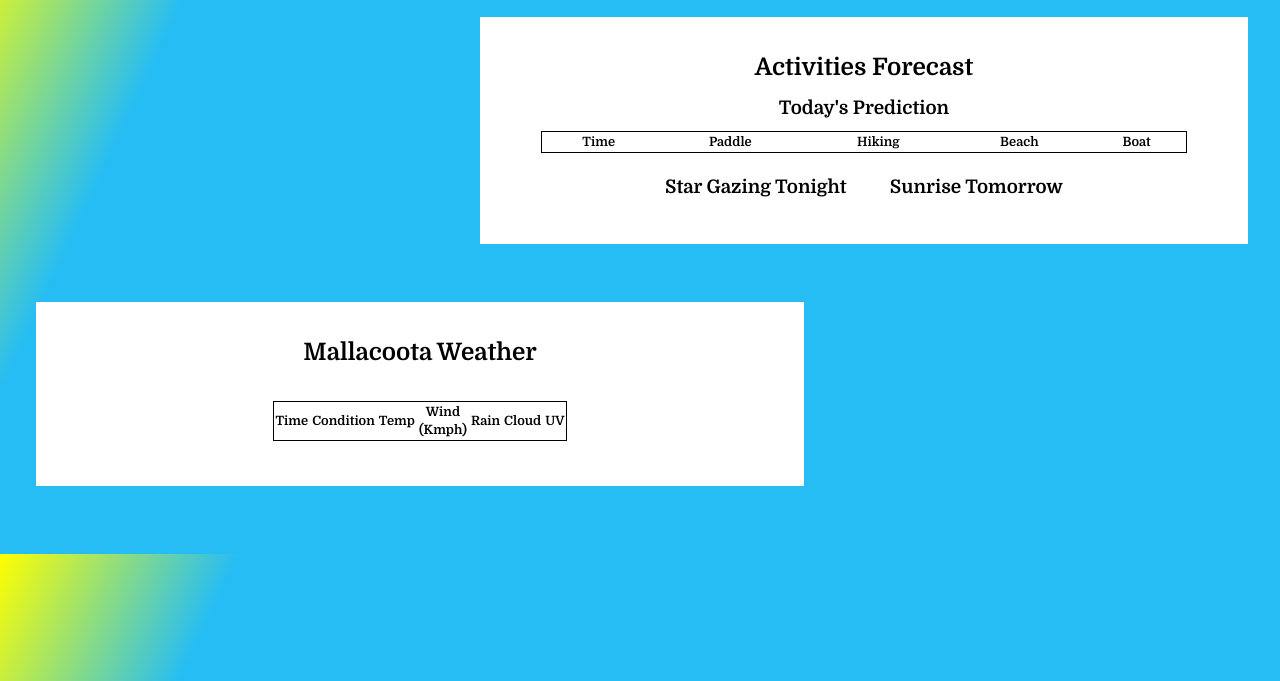
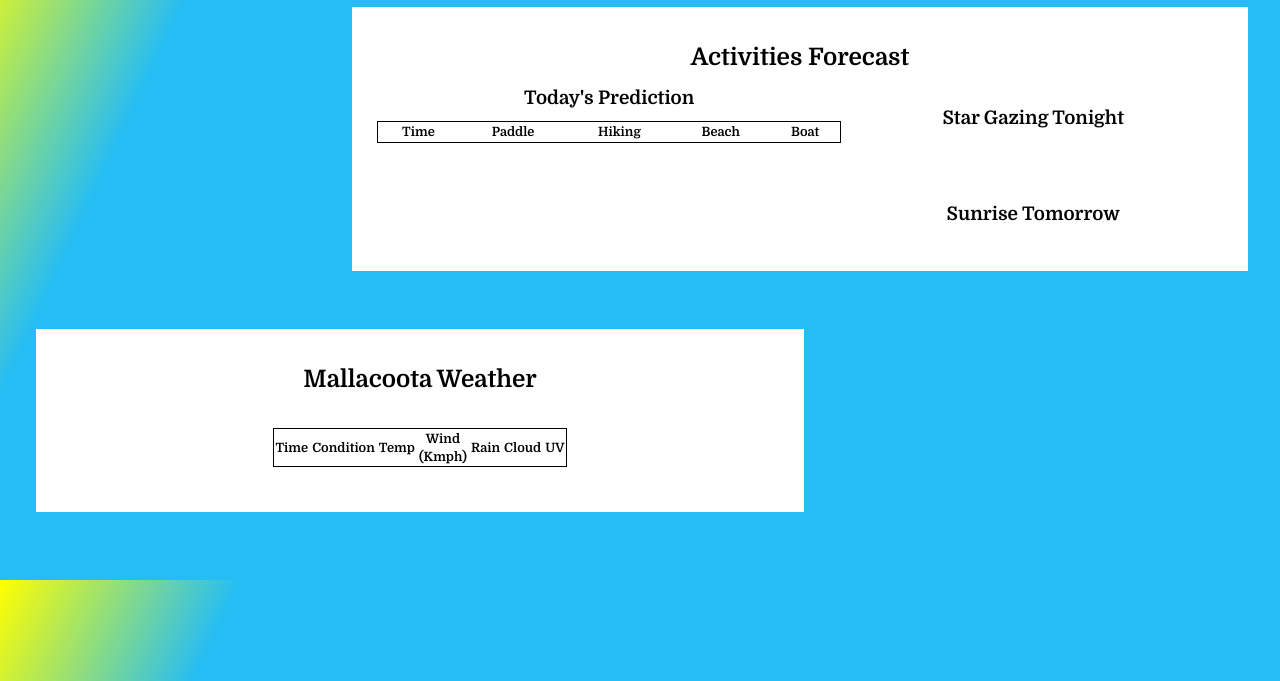
Before and after one commit to AlPoliakow/Fetch, a website: page index.html in a window 1280 px wide. Shown: the part 119-800 px from the top of the page. Drawn offline with Linux system fonts and the light colour scheme; no server answers.

Commit message:
Updated desktop styles and added div around activities prediction table with heading

```diff
--- a/css/style.css
+++ b/css/style.css
@@ -176,13 +176,6 @@
   width:100%;
 }
 
-/*div {
-  border: 2px solid purple;
-  width: 100%;
-  min-height: 50px;
-  margin: 10px 1em;
-}*/
-
 .star {
   border: none;
   margin: 0;
@@ -281,13 +274,22 @@
   h1{
     margin-top: 20px;
   }
+
   section {
     width: 60%;
     padding: 1.5em;
   }
 
+  h2{
+    width: 100%;
+  }
+
   .activities {
-    margin: 20px 0 50px 35%; /* to position section to the right */
+    margin: 0 0 50px 35%; /* to position section to the right */
+  }
+
+  .predictionToday {
+    width: 100%;
   }
 
   .weather {
@@ -295,7 +297,7 @@
   }
 
   #activitiesPrediction{
-    width: 90%;
+    width: 100%;
   }
 
   #activitiesInfo{
@@ -337,6 +339,45 @@
 
 }
 
+@media only screen and (min-width: 1200px) {
+  h1{
+    margin-top: 10px;
+  }
+
+  .activities {
+    margin: 20px 0 50px 25%; /* to position section to the right */
+    width: 70%;
+  }
+
+  #predictionToday{
+    width: 55%;
+  }
+  #activitiesPrediction {
+    width: 100%;
+
+  }
+  #activitiesInfo {
+    width: 45%;
+  }
+
+  #activitiesInfo {
+    display: block;
+  }
+
+  .starContainer{
+    max-width: 100%;
+  }
+
+  .sunriseContainer {
+    max-width: 100%;
+    margin-top: 50px;
+  }
+
+  .sunrise{
+    width: 70%;
+    margin-left: 15%;
+  }
+}
 @media print,
 (-webkit-min-device-pixel-ratio: 1.25),
 (min-resolution: 1.25dppx),
--- a/index.html
+++ b/index.html
@@ -34,6 +34,7 @@
   <main>
     <section class="activities">
       <h2>Activities Forecast</h2>
+      <div id="predictionToday">
       <h3 class="today">Today's Prediction</h3>
       <table id="activitiesPrediction">
         <tr>
@@ -44,6 +45,7 @@
           <th>Boat</th>
         </tr>
       </table>
+    </div>
       <div id="activitiesInfo">
         <article class="starContainer">
           <h3>Star Gazing Tonight</h3>
```
